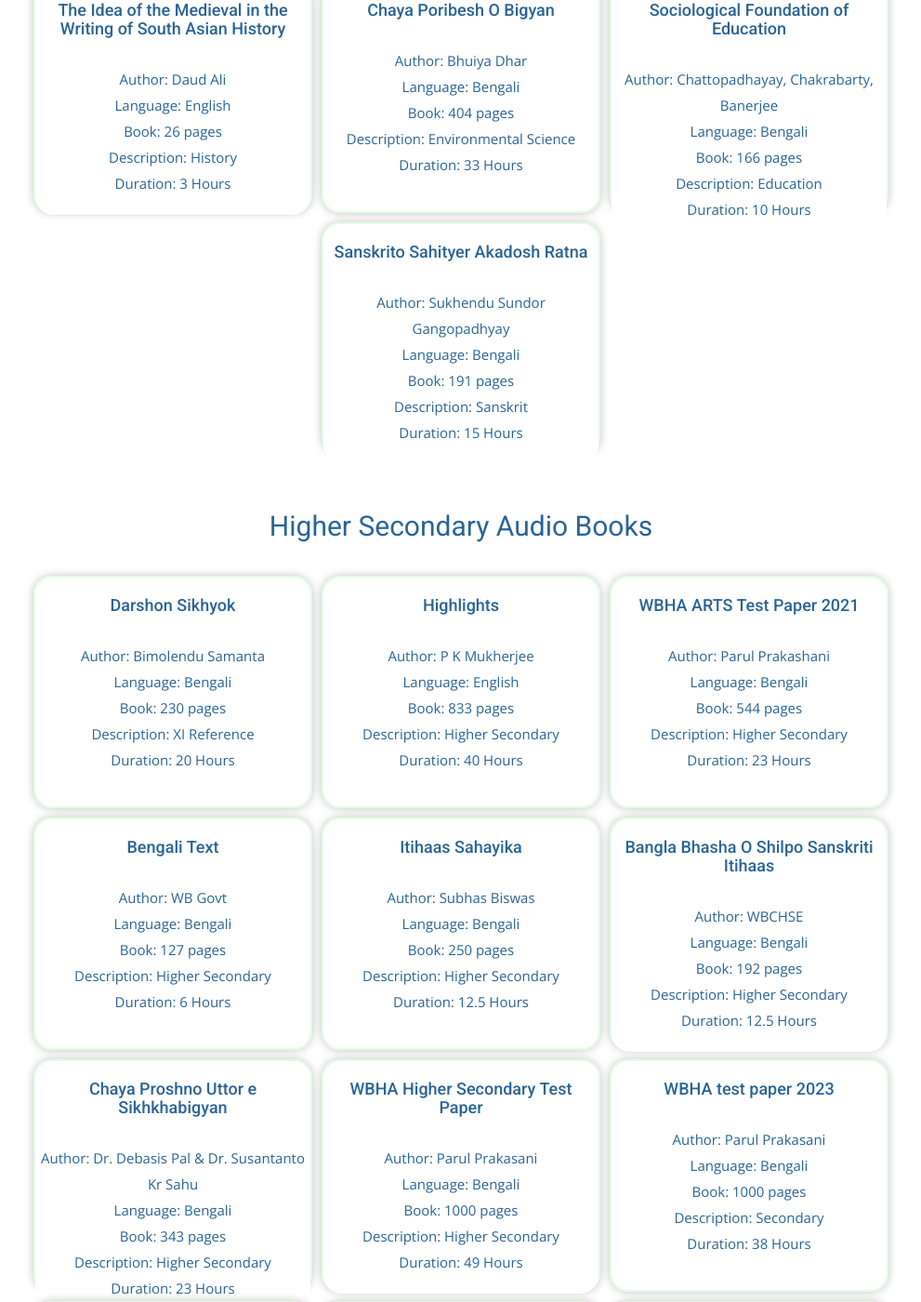
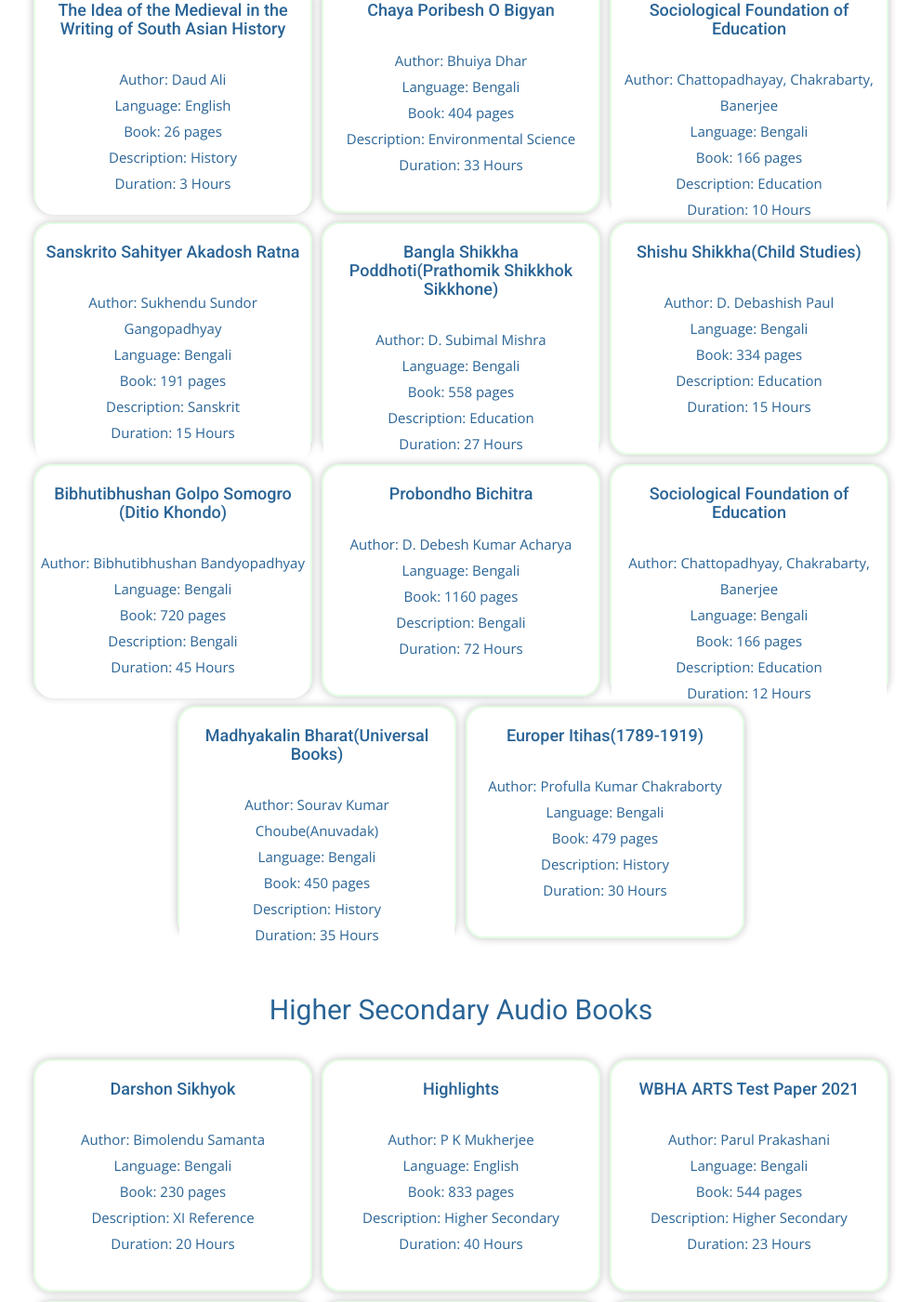
Before and after one commit to rajibmaitra/voiceofbooks, a Jekyll site: the page built from audiobooks.html, in a window 1280 px wide and 1400 px high, scrolled down 8000 px. Shown: the whole window at 93% size, without its empty margins (144-1135 px from the left). Built offline with Jekyll 4.4.1, drawn with Linux system fonts in a browser that asks for light colours; nearby versions of some CDN libraries; some web fonts are replaced; comment, search, counter and statistics services are not loaded; a style sheet for code colours, icons or effects is not loaded; some of the changed text lies outside the part shown.

Commit message:
new 8 books

```diff
--- a/_includes/audiobooklist.html
+++ b/_includes/audiobooklist.html
@@ -4,7 +4,7 @@
     <div class="row">
       <div class="section-title">
         <br>
-        <h3>116 Audio Books are recorded in 1 Year 11 Months <br>
+        <h3>124 Audio Books are recorded in 2 Year 1 Months <br>
         </h3>
         <br>
         <h3> <a href="adoptabook.html" >
--- a/js/script_bookDone.js
+++ b/js/script_bookDone.js
@@ -15,7 +15,8 @@
 
 ];
 
-//Grad Books: 73 update the sum in audiobooklist.html
+//Grad Books: 80 update the sum in audiobooklist.html
+//G1 = 36
 var bookarray_Graduation1 = [
 
   ["Adhunik purbo asia-chin o japaner itihas", "Sidhartho guho roy", "Graduation", "Bengali", "472", "History of Chin o Japan", "22.5"],
@@ -55,6 +56,8 @@
   ["Rom Arab O Madhya Juger Europe", "Dhrubo Kar and Bumba Dey", "Honors Grad", "Bengali",  "206", "History", "13.40"],
   ["Sadharon Bangla Porikroma", "N. Chowdhury", "Honors Grad", "Bengali", "223", "Bengali", "17.00"]
 ];
+
+//G2 = 37
 var bookarray_Graduation2 = [
 
   ["Siksha Darshan O <br> Siksha Niti", "Archana Bandyopadhyay", "Honors Grad", "Bengali", "479", "Grad level Text book","30"],
@@ -84,7 +87,6 @@
   ["Shikhan O Bikash", "Adhyapika Keka Das and Chiranjit Das", "Graduation", "Bengali", "80", "Education", "4"],
   ["Bangla Sahityer Itihas D.S.E-III(Sem 6)", "Adhyapak Ashim Kumar Mukherjee and Ranjit Kumar Sahis", "Graduation", "Bengali", "128", "Bengali", "8"],
   ["Uttoroner Pothe Europe 1400-1700", "Pulakesh Roy/Sayonton Das", "Graduation", "Bengali", "559", "History", "32"],
-
   ["Mahabharat(PDF)", "Kashiram Das", "Graduation", "Bengali", "213", "Bengali", "12"],
   ["Educational Sociology(Shikkhashree Samaj Vigyan)", "Dr. Manjusha Tarafder", "Graduation", "Bengali", "330", "Education", "18"],
   ["Gabeshana Poddhoti O Rashibigyaner Koushal", "D. Debashish Paul", "Graduation", "Bengali", "340", "Education", "21"],
@@ -95,6 +97,17 @@
   ["Chaya Poribesh O Bigyan", "Bhuiya Dhar", "Class VII", "Bengali", "404", "Environmental Science", "33"],
   ["Sociological Foundation of Education", "Chattopadhayay, Chakrabarty, Banerjee", "B.A + M.A", "Bengali", "166", "Education", "10"],
   ["Sanskrito Sahityer Akadosh Ratna", "Sukhendu Sundor Gangopadhyay", "B.A", "Bengali", "191", "Sanskrit", "15"]
+
+];
+//G3 = 7
+var bookarray_Graduation3 = [
+ ["Bangla Shikkha Poddhoti(Prathomik Shikkhok Sikkhone)", "D. Subimal Mishra", "D. El. Ed", "Bengali", "558", "Education", "27"],
+ ["Shishu Shikkha(Child Studies)", "D. Debashish Paul", "B.A", "Bengali", "334", "Education", "15"],
+ ["Bibhutibhushan Golpo Somogro (Ditio  Khondo)", "Bibhutibhushan Bandyopadhyay", "For All", "Bengali", "720", "Bengali", "45"],
+ ["Probondho Bichitra", "D. Debesh Kumar Acharya", "M.A", "Bengali", "1160", "Bengali", "72"],
+ ["Sociological Foundation of Education", "Chattopadhyay, Chakrabarty, Banerjee", "B.A + M.A", "Bengali", "166", "Education", "12"],
+ ["Madhyakalin Bharat(Universal Books)", "Sourav Kumar Choube(Anuvadak)", "For All", "Bengali", "450", "History", "35"],
+ ["Europer Itihas(1789-1919)", "Profulla Kumar Chakraborty", "B.A", "Bengali", "479", "History", "30"]
 
 ];
 
@@ -116,8 +129,8 @@
   ["Bangalir Bhasa O Sanskriti", "W.B.H.S Shikkha Sansad", "Class XI", "Bengali", "149", "Bengali", "12.5"],
   ["Poribesh Sikkha Reference", "Dr. Dulal Chandra Santra", "Class XII", "Bengali", "242", "Environmental Studies", "17"],
   ["Darshan Bichitra 11 (Roy and Martin)", "Mondal O Sarkar", "Class XI", "Bengali", "240", "Philosophy", "26"],
-  ["Darshan Bichitra 12 (Roy and Martin)", "Mondal O Sarkar", "Class XII", "Bengali", "416", "Philosophy", "35"]
-
+  ["Darshan Bichitra 12 (Roy and Martin)", "Mondal O Sarkar", "Class XII", "Bengali", "416", "Philosophy", "35"],
+   ["Chaya Angso Vittik Proshno Uttor Sanskrit Shikkhok 12", "D. Sanjit Kumar Sadukha", "Class XII", "Bengali", "262", "Sanskrit", "18"]
 ];
 
 //Sec: 12 update the sum in audiobooklist.html
@@ -154,6 +167,7 @@
 document.write("<div class=\"container\"><div class=\"row\"><h2><br>Graduation & Masters Audio Books<br></h2><br></div></div>");
 cardPrintArray(bookarray_Graduation1);
 cardPrintArray(bookarray_Graduation2);
+cardPrintArray(bookarray_Graduation3);
 
 document.write("<div class=\"container\"><div class=\"row\"><h2><br>Higher Secondary Audio Books<br></h2><br></div></div>");
 cardPrintArray(bookarray_HS);
```
